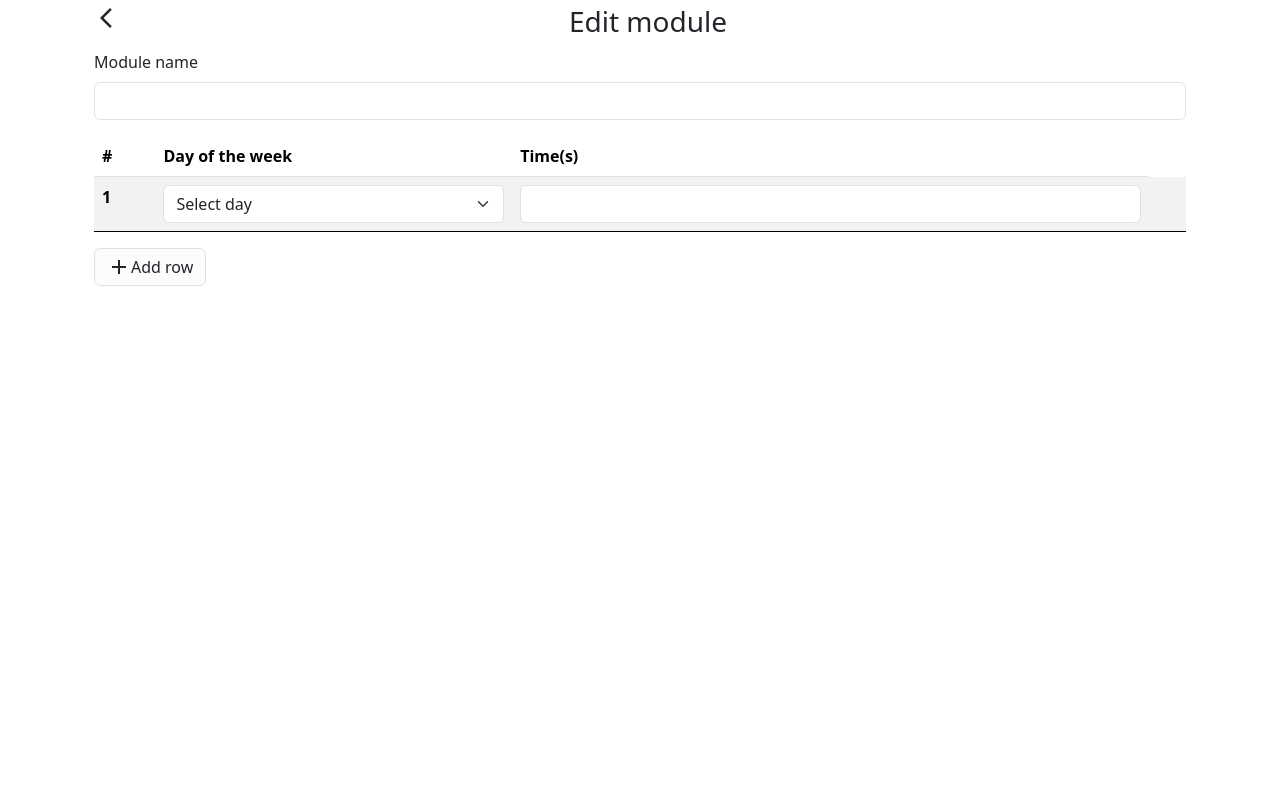
After one commit to Phiwadludlu/QRClass-Pro, a Flask app: template templates/layouts/lecturer/EditModules_layout.html in a window 1280 px wide. The commit adds this page. Run offline with Flask 3, Linux system fonts and the light colour scheme; the template is opened without the code that fills it, so the values that code supplies are empty.

Commit message:
Added edit module screen and timetracker component

```diff
--- a/controllers/api_controller.py
+++ b/controllers/api_controller.py
@@ -1,13 +1,13 @@
 from flask import jsonify
 from models import db, Attendance, Student, ModuleSession, Module, Qualification, QR, TimeSlot, StudentRegister
 from services import api_services as api_s
-from datetime import datetime
+from datetime import datetime, timedelta
 from sqlalchemy import and_
 
 def get_attendance_query():
     attendance_query = db.session.query(Attendance, ModuleSession, Student,Module)\
         .join(ModuleSession, ModuleSession.id == Attendance.session_id)\
-        .join(Student, Student.id == Attendance.student_id).join(Module, ModuleSession.module_id == Module.id )
+        .join(Student, Student.id == Attendance.student_id).join(Module, ModuleSession.module_id == Module.id ).filter( Attendance.created_at >= datetime.now() - timedelta(days=14))
 
     return attendance_query
 
--- a/routes/lecturer_route.py
+++ b/routes/lecturer_route.py
@@ -11,6 +11,7 @@ lecturer_route.get('/attendance/module') (le_controller.viewByModuleAttendance)
 lecturer_route.get('/attendance/student') (le_controller.viewByStudentAttendance)
 
 lecturer_route.get('/manage') (le_controller.manage)
+lecturer_route.get('/manage/edit/<int:module_id>') (le_controller.edit_module)
 
 lecturer_route.get('/qr/active') (le_controller.activeQR)
 lecturer_route.get('/qr/generate') (le_controller.generateQR)
--- a/static/custom.js
+++ b/static/custom.js
@@ -309,4 +309,39 @@ app.component('sessionpicker', {
     },
 });
 
+app.component('timetracker', {
+    template: '#timetracker-template',
+    data() {
+        return {
+            days: ['Select day', 'Monday', 'Tuesday', 'Wednesday', 'Thursday', 'Friday'],
+            rows: [{ day: 'Select day', times: '' }],
+        };
+    },
+    methods: {
+        addRow() {
+            this.rows.push({ day: 'Select day', times: '' });
+        },
+        removeRow(index) {
+            if (index > 0) {
+                this.rows.splice(index, 1);
+            }
+        },
+        updateTimes(day, times, index) {
+            if (day !== 'Select day') {
+                this.rows[index] = { day, times };
+            }
+        },
+    },
+    computed: {
+        timeSlots() {
+            const timeSlots = {};
+            for (const { day, times } of this.rows) {
+                if (day !== 'Select day') {
+                    timeSlots[day] = times.split(',').map(slot => slot.trim());
+                }
+            }
+            return timeSlots;
+        },
+    },
+});
 const vm = app.mount('#app');
--- a/templates/base.html
+++ b/templates/base.html
@@ -80,6 +80,48 @@
             </ul>
         </div>
     </template>
+    <template id="timetracker-template">
+        <div class="table-responsive">
+            <table class="table table-striped">
+                <thead>
+                    <tr>
+                        <th scope="col">#</th>
+                        <th scope="col">Day of the week</th>
+                        <th scope="col">Time(s)</th>
+                        <th scope="col"></th>
+                    </tr>
+                </thead>
+                <tbody class="table-group-divider" style="border : 0px">
+                    <tr v-for="(row, index) in rows" :key="index">
+                        <th scope="row">{{'{{ index + 1 }}'}}</th>
+                        <td>
+                            <select class="form-select" v-model="row.day">
+                                <option v-for="day in days" :value="day">{{'{{ day }}'}}</option>
+                            </select>
+                        </td>
+                        <td colspan="2">
+                            <input type="text" class="form-control" v-model="row.times" style="min-width: 155px;"
+                                data-bs-toggle="tooltip" data-bs-placement="bottom"
+                                data-bs-title="E.g '14:30-16:00' Or '09:00-10:00, 12:00-13:00, 16:00-17:00'" />
+                        </td>
+                        <td>
+                            <span class="d-flex justify-content-center mt-2 material-symbols-outlined"
+                                @click="removeRow(index)" style="cursor: pointer;" v-if="index > 0">
+                                remove
+                            </span>
+                        </td>
+                    </tr>
+                </tbody>
+            </table>
+            <div class="col-md-2 mt-3">
+                <button role="button" @click="addRow"
+                    class="btn d-flex align-items-center justify-content-center bg-light-subtle border border-1">
+                    <span class="material-symbols-outlined">add</span>
+                    Add row
+                </button>
+            </div>
+        </div>
+    </template>
     {% block script %}{% endblock %}
 </body>
 
--- /dev/null
+++ b/templates/layouts/lecturer/EditModules_layout.html
@@ -0,0 +1,45 @@
+{% extends "base.html" %}
+
+{% import "macros/__moduletable__ .html" as moduletable %}
+
+{% block title %}
+| Manage Modules
+{% endblock %}
+
+{% block content %}
+<div class="container-lg h-100">
+    <div class="d-flex flex-row">
+        <a href="/lecturer/" role="button" class="btn bg-transparent rounded border border-0">
+            <span class="material-symbols-outlined">
+                arrow_back_ios_new
+            </span>
+        </a>
+        <div class="col d-block pe-3 me-3">
+            <p class="fs-3 fw-medium mb-0 text-center">
+                Edit module
+            </p>
+            <div class="d-md-none d-flex justify-content-center w-100">
+                <div class="border border-secondary border-1 w-50"></div>
+            </div>
+        </div>
+    </div>
+    <div class="container-fluid mt-2">
+        <div class="d-flex flex-column">
+            <div class="mb-3">
+                <label for="moduleName_field" class="form-label">Module name</label>
+                <input type="text" class="form-control" id="moduleName_field">
+            </div>
+        </div>
+        <timetracker></timetracker>
+    </div>
+</div>
+</div>
+{% endblock %}
+
+{% block script %}
+<script src="/static/custom.js" type="text/javascript"></script>
+<script>
+    const tooltipTriggerList = document.querySelectorAll('[data-bs-toggle="tooltip"]')
+    const tooltipList = [...tooltipTriggerList].map(tooltipTriggerEl => new bootstrap.Tooltip(tooltipTriggerEl))
+</script>
+{% endblock %}
--- a/templates/macros/__moduletable__ .html
+++ b/templates/macros/__moduletable__ .html
@@ -5,7 +5,7 @@
         <tr>
             <th scope="col">Module Code</th>
             <th scope="col">Module Name</th>
-            <th scope="col">Sessions</th>
+            <th scope="col"></th>
         </tr>
     </thead>
     <tbody class="table-group-divider">
@@ -13,7 +13,18 @@
         <tr>
             <th scope="row">{{ item.code }}</th>
             <td>{{ item.name }}</td>
-            <td>{{ item.sessions }}</td>
+            <td>
+                <div class="d-flex justify-content-center gap-3">
+                    <a href="" class="link-dark gap-2 link-underline link-underline-opacity-0">
+                        <span class="material-symbols-outlined"> edit </span>
+                        Edit
+                    </a>
+                    <a href="" class="link-dark gap-2 link-underline link-underline-opacity-0">
+                        <span class="material-symbols-outlined"> delete </span>
+                        Delete
+                    </a>
+                </div>
+            </td>
         </tr>
         {% endfor %}
     </tbody>
```
Also changed, not shown: controllers/lecturer_controller.py (+6 -1 lines), templates/layouts/Manage_layout.html (deleted, +0 -40 lines), templates/layouts/lecturer/Manage_layout.html (added, +39 -0 lines).
